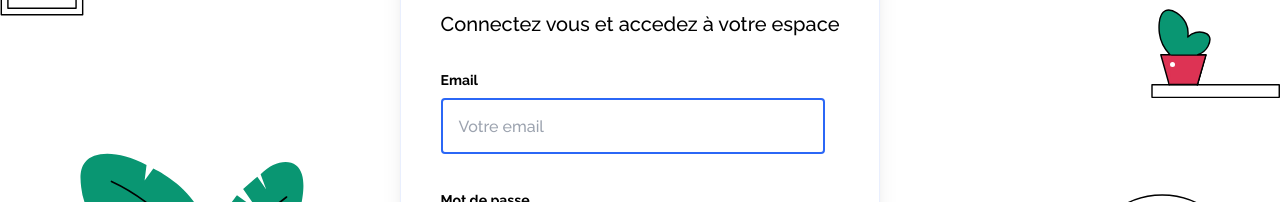
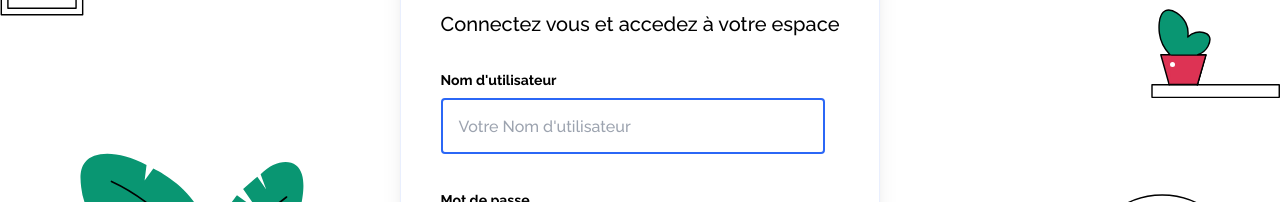
Before and after one commit to laitassou/sahha-front, a React (Create React App) app: page /login_new in a window 1280 px wide. Shown: the part 295-497 px from the top of the page. Built offline with nearby package versions, Linux system fonts and the light colour scheme; what tailwindcss-debug-screens would draw is missing.

Commit message:
Add login logic to login page

```diff
--- a/src/views/Login/index.tsx
+++ b/src/views/Login/index.tsx
@@ -3,21 +3,24 @@ import { FormGroup } from 'components/common/Form/FormGroup';
 import { FormLabel } from 'components/common/Form/FormLabel';
 import { Input } from 'components/common/Form/Input';
 import { Form, Formik } from 'formik';
-import { FC } from 'react';
+import { FC, useContext } from 'react';
 import { Link } from 'react-router-dom';
 import { ZodError, z } from 'zod';
 import AuthLayout from 'components/Layouts/AuthLayout';
+import AuthContext from 'context/AuthContext';
 
 const Schema = z.object({
-	email: z.string().email('E-mail est invalid'),
-	password: z.string().min(1, 'Mot de passe invalid'),
+	username: z.string().min(1, "Nom d'utilisateur requis"),
+	password: z.string().min(1, 'Mot de passe requis'),
 });
 const initialValues = {
-	email: '',
+	username: '',
 	password: '',
 };
 
 const Login: FC = () => {
+	const { loginUser } = useContext(AuthContext);
+
 	return (
 		<AuthLayout title="Bienvenue" paragraph="Connectez vous et accedez à votre espace">
 			<Formik
@@ -29,22 +32,28 @@ const Login: FC = () => {
 					}
 				}}
 				initialValues={initialValues}
-				onSubmit={(values) => {
-					console.log(values);
+				onSubmit={async ({ username, password }, actions) => {
+					try {
+						await loginUser(username, password);
+					} catch (err) {
+						actions.setStatus((err as Error).message);
+					}
 				}}
 			>
-				{({ handleChange, handleBlur, errors, touched }) => (
+				{({ handleChange, handleBlur, errors, touched, status, isSubmitting }) => (
 					<Form className="flex flex-col items-start">
+						{status && <p className="w-full p-4 mb-6 leading-4 text-white bg-red-500 rounded">{status}</p>}
+
 						<div className="w-full md:w-96">
 							<FormGroup className="mb-4">
-								<FormLabel>Email</FormLabel>
+								<FormLabel>Nom d'utilisateur</FormLabel>
 								<Input
-									error={touched.email ? errors.email : ''}
+									error={touched.username ? errors.username : ''}
 									onChange={handleChange}
 									onBlur={handleBlur}
-									placeholder="Votre email"
-									type="email"
-									name="email"
+									placeholder="Votre Nom d'utilisateur"
+									type="text"
+									name="username"
 									autoFocus
 								/>
 							</FormGroup>
@@ -60,7 +69,7 @@ const Login: FC = () => {
 									name="password"
 								/>
 							</FormGroup>
-							<Button type="submit" className="mt-4 mb-6">
+							<Button type="submit" className="mt-4 mb-6" isLoading={isSubmitting}>
 								Se connecter
 							</Button>
 							<p>
```
